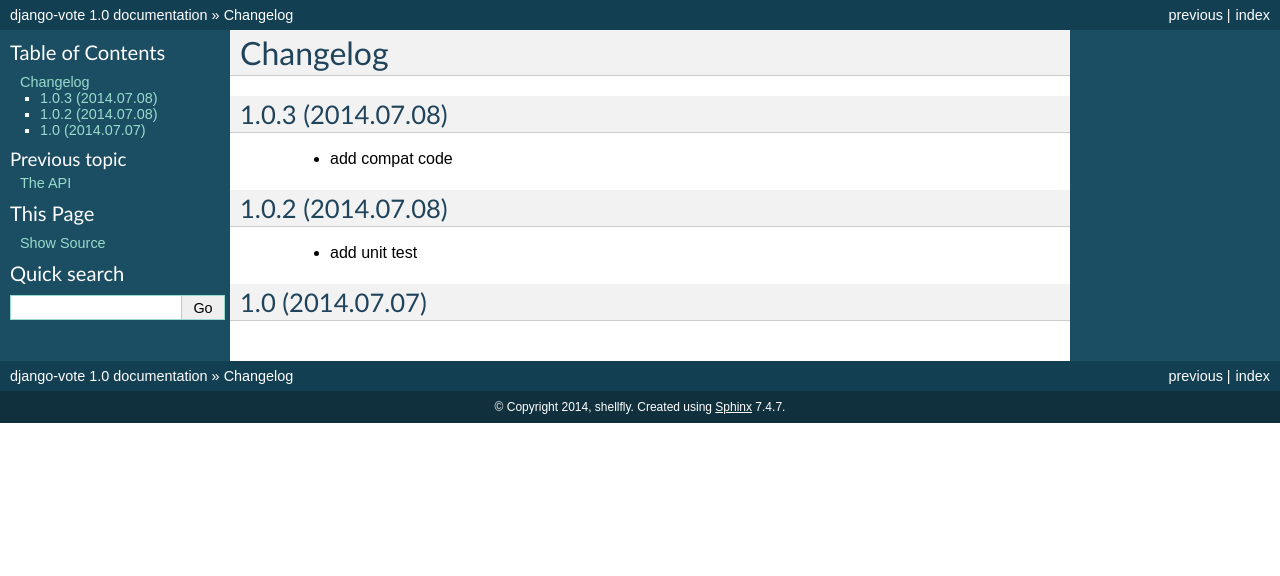
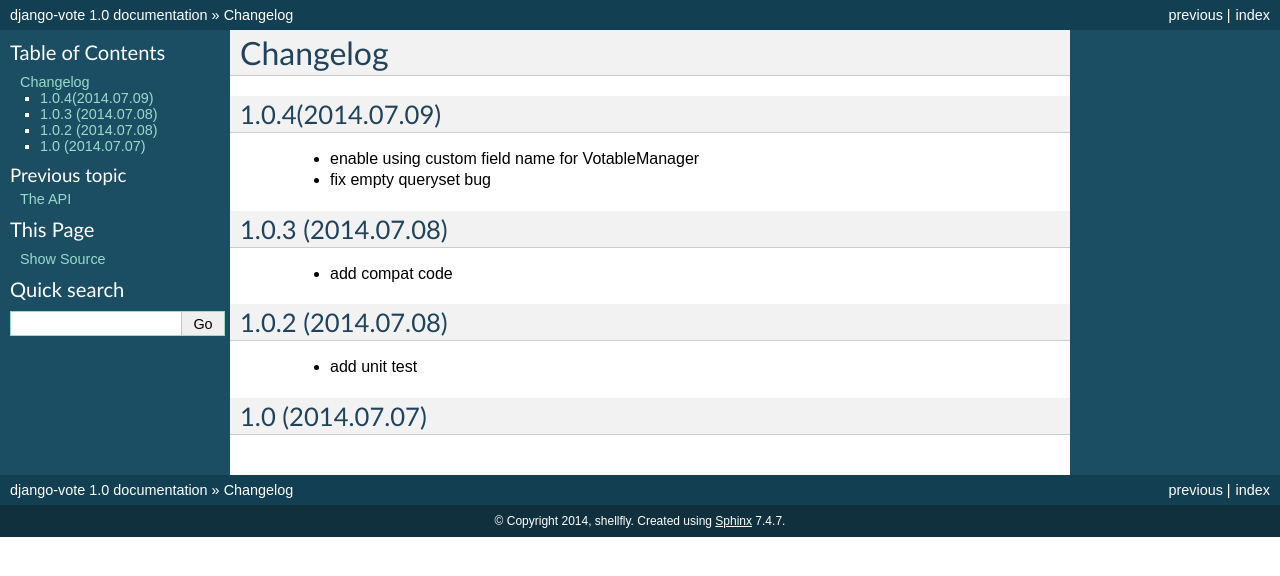
Before and after one commit to shellfly/django-vote, a Sphinx documentation site: the page built from docs/changelog.rst, in a window 1280 px wide. Shown: the top 576 px of the page. Built offline with Sphinx 7.4.7, drawn with Linux system fonts in a browser that asks for light colours.

Commit message:
update change log

```diff
--- a/docs/changelog.rst
+++ b/docs/changelog.rst
@@ -1,5 +1,10 @@
 Changelog
 =========
+
+1.0.4(2014.07.09)
+-----------------
+ * enable using custom field name for VotableManager
+ * fix empty queryset bug
 
 1.0.3 (2014.07.08)
 -----------------
```
